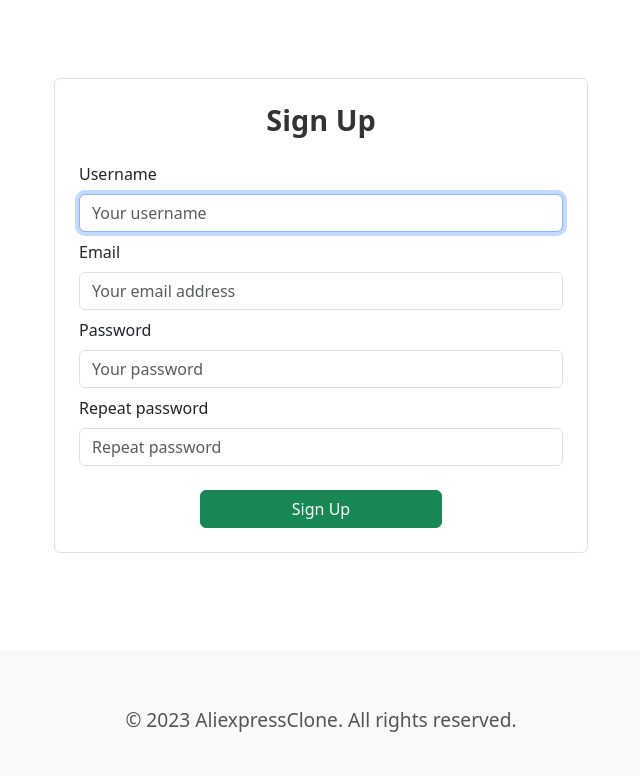
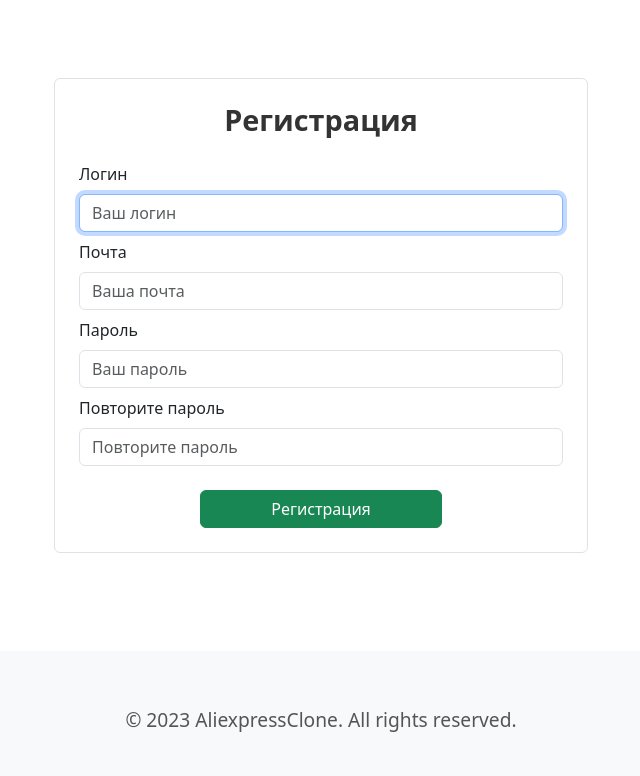
Before and after one commit to Deveno2222/Aliexpress, a Django app: page /signup/ in a window 1280 px wide. Shown: the part 72-848 px from the top of the page, without its empty margins (319-959 px from the left). Run offline with Django 4.2, Linux system fonts and the light colour scheme.

Commit message:
Changed language core pages

```diff
--- a/core/forms.py
+++ b/core/forms.py
@@ -4,11 +4,11 @@ from django.contrib.auth.models import User
 
 class LoginForm(AuthenticationForm):
   username = forms.CharField(widget=forms.TextInput(attrs={
-    'placeholder': 'Your username',
+    'placeholder': 'Ваш логин',
     'class': 'form-control'
   }))
   password = forms.CharField(widget=forms.PasswordInput(attrs={
-    'placeholder': 'Your password',
+    'placeholder': 'Ваш пароль',
     'class': 'form-control'
   }))
 
@@ -18,18 +18,18 @@ class SignUpForm(UserCreationForm):
     fields = ('username', 'email', 'password1', 'password2')
 
   username = forms.CharField(widget=forms.TextInput(attrs={
-    'placeholder': 'Your username',
+    'placeholder': 'Ваш логин',
     'class': 'form-control'
   }))
   email = forms.CharField(widget=forms.EmailInput(attrs={
-    'placeholder': 'Your email address',
+    'placeholder': 'Ваша почта',
     'class': 'form-control'
   }))
   password1 = forms.CharField(widget=forms.PasswordInput(attrs={
-    'placeholder': 'Your password',
+    'placeholder': 'Ваш пароль',
     'class': 'form-control'
   }))
   password2 = forms.CharField(widget=forms.PasswordInput(attrs={
-    'placeholder': 'Repeat password',
+    'placeholder': 'Повторите пароль',
     'class': 'form-control'
   }))
--- a/core/templates/core/index.html
+++ b/core/templates/core/index.html
@@ -7,13 +7,13 @@
 <div class="row">
   <div class="col-md-3">
     <div class="mt-4 px-4 py-6 rounded">
-      <h4 class="mb-6 h4">Categories ></h4>
+      <h4 class="mb-6 h4">Категории</h4>
 
       <ul class="list-unstyled text-muted">
         {% for category in categories %}
           <li>
             <a href="#" class="text-decoration-none">
-              {{ category.name }} <span class="badge bg-secondary">{{ category.products.count }} items</span>
+              {{ category.name }} <span class="badge bg-secondary">{{ category.products.count }} товаров</span>
             </a>
           </li>
         {% endfor %}
@@ -29,7 +29,7 @@
               <img src="{{ product.image.url }}" class="card-img-top rounded" style="height: 200px; object-fit: cover;" alt="Product Image">
               <div class="card-body">
                 <h5 class="card-title">{{ product.name }}</h5>
-                <p class="card-text text-muted">Price: {{ product.price }} $</p>
+                <p class="card-text text-muted">Цена: {{ product.price }} $</p>
               </div>
             </div>
           </a>
--- a/core/templates/core/signup.html
+++ b/core/templates/core/signup.html
@@ -8,25 +8,25 @@
     <div class="col-md-6">
       <form method="post" action="." class="border rounded p-4">
         {% csrf_token %}
-        <h2 class="text-center mb-4">Sign Up</h2>
+        <h2 class="text-center mb-4">Регистрация</h2>
 
         <div class="form-group mb-2">
-          <label class="inline-block mb-2">Username</label><br>
+          <label class="inline-block mb-2">Логин</label><br>
           {{ form.username }}
         </div>
 
         <div class="form-group mb-2">
-          <label class="inline-block mb-2">Email</label><br>
+          <label class="inline-block mb-2">Почта</label><br>
           {{ form.email }}
         </div>
 
         <div class="form-group mb-2">
-          <label class="inline-block mb-2">Password</label><br>
+          <label class="inline-block mb-2">Пароль</label><br>
           {{ form.password1 }}
         </div>
 
         <div class="form-group mb-2">
-          <label class="inline-block mb-2">Repeat password</label><br>
+          <label class="inline-block mb-2">Повторите пароль</label><br>
           {{ form.password2 }}
         </div>
 
@@ -45,7 +45,7 @@
         </div>
         {% endif %}
         <div class="d-grid col-6 mx-auto mt-4">
-          <button type="submit" class="btn btn-success btn-block">Sign Up</button>
+          <button type="submit" class="btn btn-success btn-block">Регистрация</button>
         </div>
       </form>
     </div>
```
Also changed, not shown: core/templates/core/login.html (+6 -6 lines).
